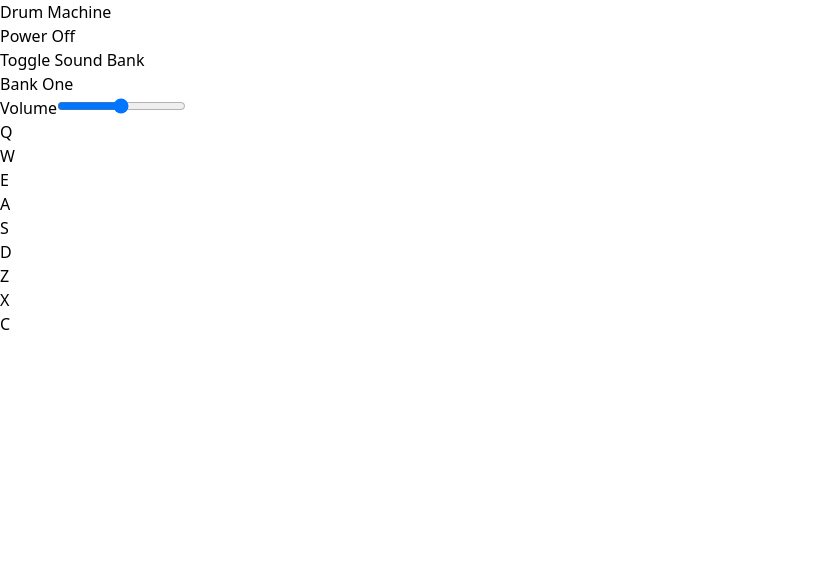
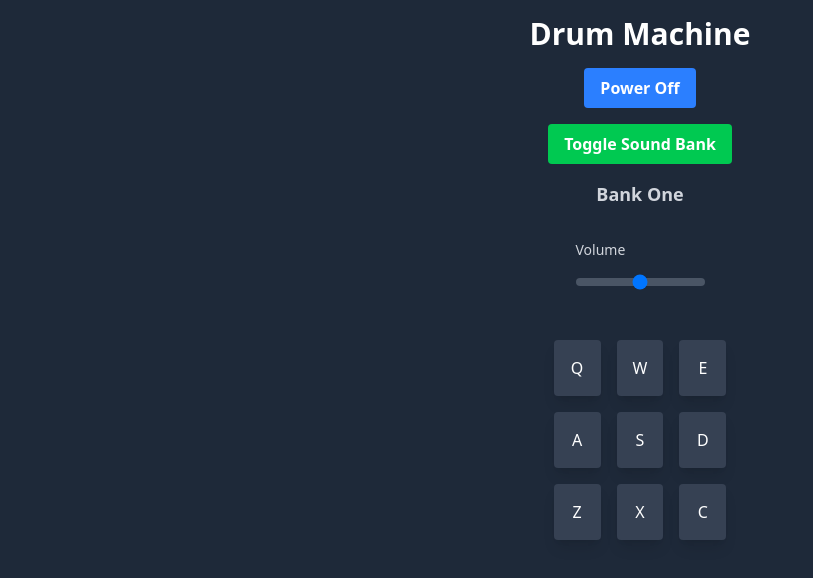
Before and after one commit to RaphaelIsaiah/Drum-Machine, a React (Vite) app: page / in a window 1280 px wide. Shown: the top 578 px of the page, without its empty margins (0-813 px from the left). Built offline with nearby package versions, Linux system fonts and the light colour scheme.

Commit message:
enhance UI components with basic Tailwind CSS styling and improve layout for Drum Machine

```diff
--- a/src/App.jsx
+++ b/src/App.jsx
@@ -5,7 +5,6 @@ import "./App.css";
 function App() {
   return (
     <DrumProvider>
-      <h1>Drum Machine</h1>
       <DrumMachine />
     </DrumProvider>
   );
--- a/src/components/DrumMachine.jsx
+++ b/src/components/DrumMachine.jsx
@@ -13,17 +13,32 @@ const DrumMachine = () => {
   const pads = currentBank === "Bank One" ? soundBankOne : soundBankTwo;
 
   return (
-    <div id="drum-machine">
-      <button onClick={togglePower}>{power ? "Power Off" : "Power On"}</button>
-      <div>
-        <button onClick={toggleSoundBank} disabled={!power}>
+    <div
+      id="drum-machine"
+      className="flex flex-col items-center p-4 bg-gray-800 text-white min-h-screen"
+    >
+      <h1 className="text-3xl font-bold mb-4">Drum Machine</h1>
+
+      <button
+        className="bg-blue-500 hover:bg-blue-700 font-bold py-2 px-4 rounded mb-4"
+        onClick={togglePower}
+      >
+        {power ? "Power Off" : "Power On"}
+      </button>
+
+      <div className="flex flex-col items-center mb-4">
+        <button
+          className="bg-green-500 hover:bg-green-700 font-bold py-2 px-4 rounded mb-2 disabled:opacity-50"
+          onClick={toggleSoundBank}
+          disabled={!power}
+        >
           Toggle Sound Bank
         </button>
         <SoundBankDisplay />
       </div>
       <VolumeControl />
       <PadDispay />
-      <div className="pads">
+      <div className="grid grid-cols-3 gap-4 mt-4">
         {pads.map((pad) => (
           <DrumPad
             key={pad.keyTrigger}
--- a/src/components/Drumpad.jsx
+++ b/src/components/Drumpad.jsx
@@ -28,7 +28,11 @@ const DrumPad = ({ keyTrigger, sound, id }) => {
   });
 
   return (
-    <div className="drum-pad" id={id} onClick={playSoundFunction}>
+    <div
+      className="drum-pad p-4 bg-gray-700 hover:bg-gray-600 text-center rounded cursor-pointer shadow-lg"
+      id={id}
+      onClick={playSoundFunction}
+    >
       {keyTrigger}
       <audio
         ref={audioRef}
--- a/src/components/PadDisplay.jsx
+++ b/src/components/PadDisplay.jsx
@@ -4,7 +4,11 @@ import { DrumContext } from "../context/DrumContext";
 const PadDispay = () => {
   const { display, power } = useContext(DrumContext);
 
-  return <div id="display">{power ? display : ""}</div>;
+  return (
+    <div id="display" className="text-lg font-bold text-gray-300 mt-4">
+      {power ? display : ""}
+    </div>
+  );
 };
 
 export default PadDispay;
--- a/src/components/SoundBankDisplay.jsx
+++ b/src/components/SoundBankDisplay.jsx
@@ -4,7 +4,14 @@ import { DrumContext } from "../context/DrumContext";
 const SoundBankDisplay = () => {
   const { currentBank, power } = useContext(DrumContext);
 
-  return <div id="sound-bank-display">{power ? currentBank : ""}</div>;
+  return (
+    <div
+      id="sound-bank-display"
+      className="text-lg font-bold text-gray-300 mt-2"
+    >
+      {power ? currentBank : ""}
+    </div>
+  );
 };
 
 export default SoundBankDisplay;
--- a/src/components/VolumeControl.jsx
+++ b/src/components/VolumeControl.jsx
@@ -9,8 +9,13 @@ const VolumeControl = () => {
   };
 
   return (
-    <div id="volume-control">
-      <label htmlFor="volume-slider">Volume</label>
+    <div id="volume-control" className="my-4">
+      <label
+        htmlFor="volume-slider"
+        className="block text-sm font-medium text-gray-300 mb-2"
+      >
+        Volume
+      </label>
       <input
         type="range"
         name="volume-slider"
@@ -21,6 +26,7 @@ const VolumeControl = () => {
         value={volume}
         onChange={handleVolumeChange}
         disabled={!power}
+        className="w-full h-2 bg-gray-600 rounded-lg appearance-none cursor-pointer"
       />
     </div>
   );
```
